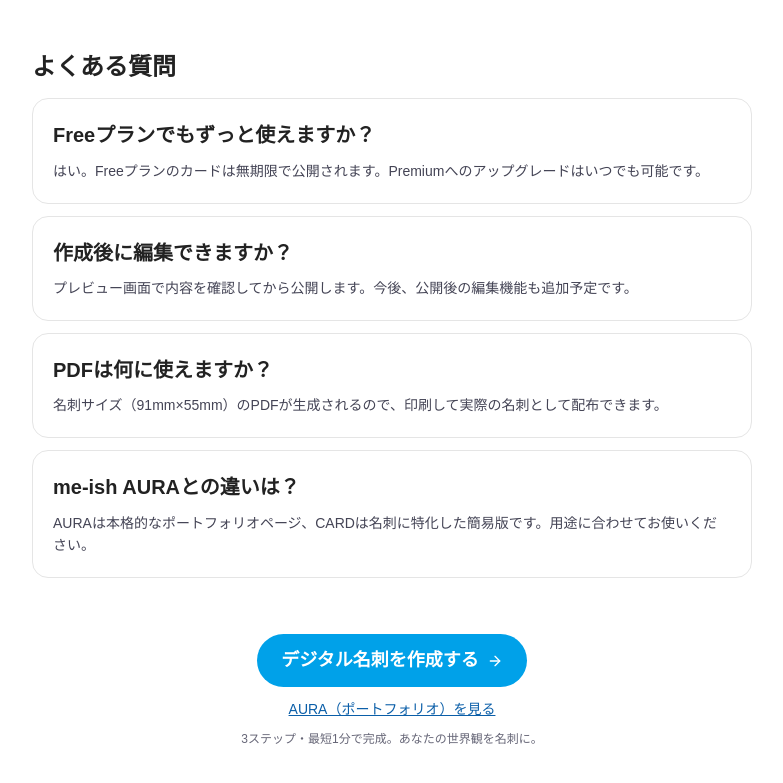
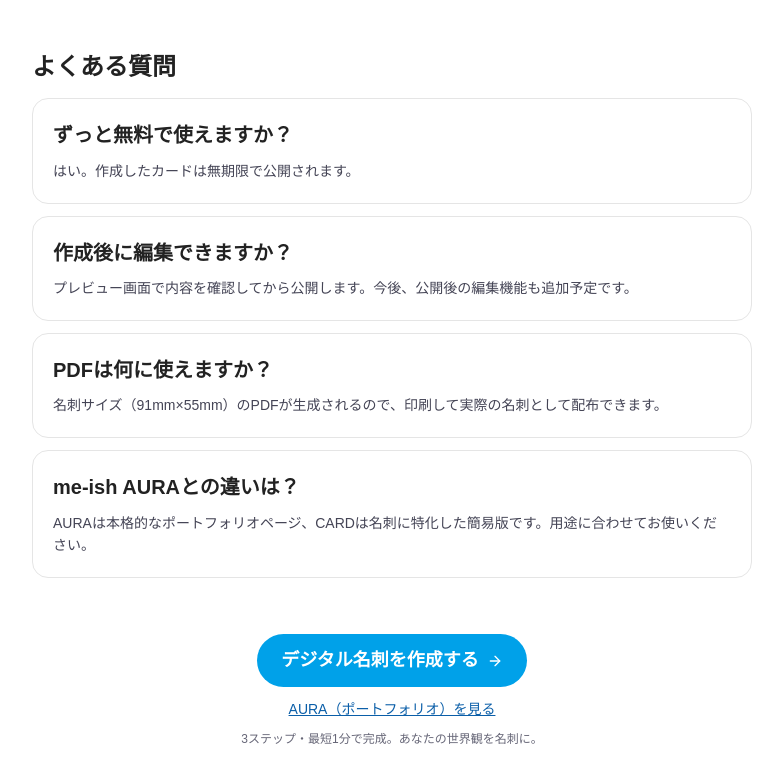
Before and after one commit to me-ish/me-ish-homepage, a Next.js app: page /en/card in a window 1280 px wide. Shown: the part 1720-2503 px from the top of the page, without its empty margins (248-1031 px from the left). Built offline with nearby package versions, Linux system fonts and the light colour scheme; no server answers; a web font is replaced by a local one.

Commit message:
optimize Float gallery rendering performance

```diff
--- a/src/app/[locale]/card/page.tsx
+++ b/src/app/[locale]/card/page.tsx
@@ -167,8 +167,8 @@ export default function CardLandingPage() {
         <h2 className="text-xl font-bold mb-3">よくある質問</h2>
         <div className="space-y-3">
           <FaqItem
-            q="Freeプランでもずっと使えますか？"
-            a="はい。Freeプランのカードは無期限で公開されます。Premiumへのアップグレードはいつでも可能です。"
+            q="ずっと無料で使えますか？"
+            a="はい。作成したカードは無期限で公開されます。"
           />
           <FaqItem
             q="作成後に編集できますか？"
--- a/src/components/shared/Header.tsx
+++ b/src/components/shared/Header.tsx
@@ -62,6 +62,7 @@ export default function Header() {
           { label: 'AURAとは（ポートフォリオ）', href: '/aura' },
           { label: 'ポートフォリオを作成', href: '/aura/form' },
           { label: 'CARDとは（デジタル名刺）', href: '/card' },
+          { label: '名刺を作成', href: '/card/form' },
           { label: '出展ガイド', href: '/modal/creators' },
           { label: '購入ガイド', href: '/modal/buyers' },
           { label: 'プランと料金', href: '/modal/pricing' },
```
